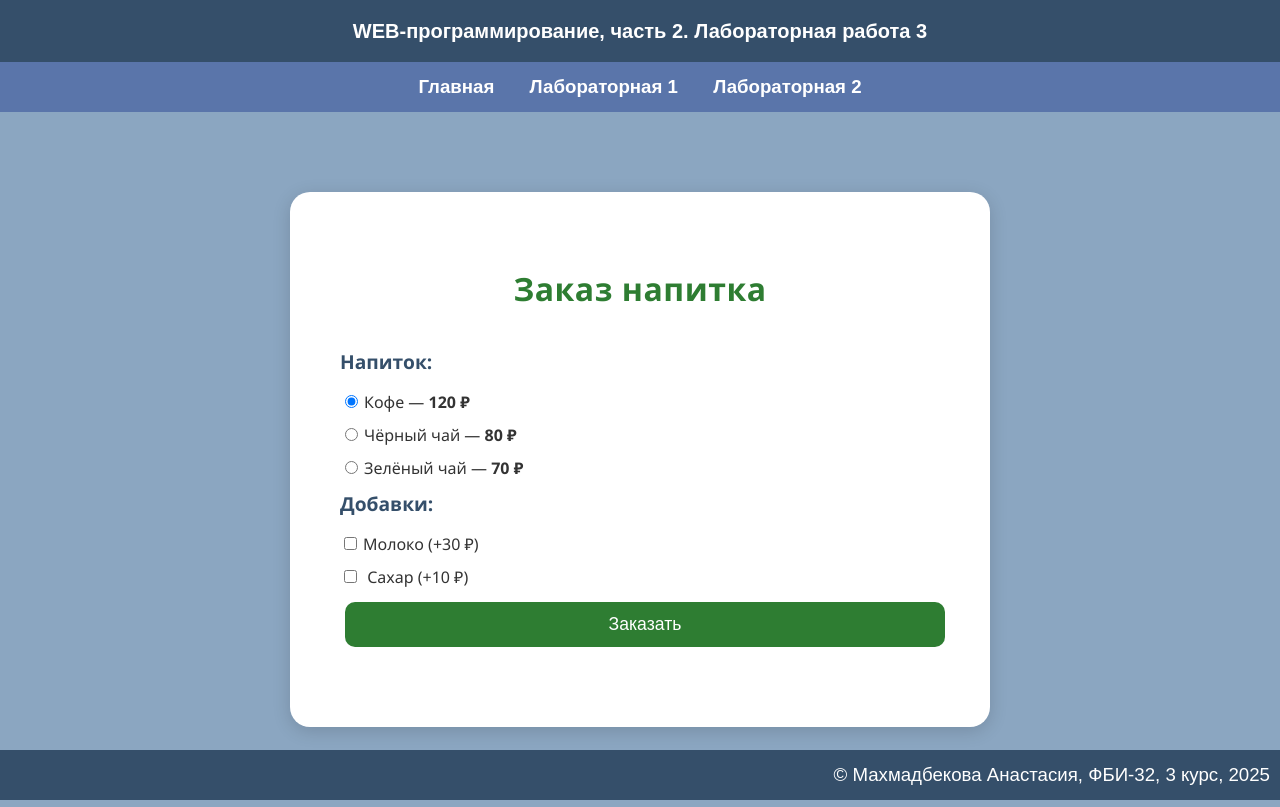
After one commit to Keller-An/web-back-labs, a Flask app: page /lab3/order in a window 1280 px wide. The commit adds this page. Run offline with Flask 3, Linux system fonts and the light colour scheme.

Commit message:
Заказ напитка

```diff
--- a/lab3.py
+++ b/lab3.py
@@ -39,3 +39,35 @@ def form1():
         errors['age'] = 'Заполните поле!'
     sex = request.args.get('sex')
     return render_template('lab3/form1.html', user=user, age=age, sex=sex, errors=errors)
+
+
+@lab3.route('/lab3/order')
+def order():
+    return render_template('lab3/order.html')
+
+
+@lab3.route('/lab3/pay')
+def pay():
+    price = 0
+    drink = request.args.get('drink')
+    #Пусть кофе стоит 120 руб, черный чай - 80 руб, зеленый чай - 70 руб
+    if drink == 'coffee':
+        price = 120
+    elif drink == 'black_tea':
+        price = 80
+    else:
+        price = 70
+
+    #Добавка молока удорожает напиток на 30 руб, а сахар на 10 руб
+    if request.args.get('milk'):
+        price += 30
+    if request.args.get('sugar'):
+        price += 10
+
+    return render_template('lab3/pay.html', price=price)
+
+
+@lab3.route('/lab3/success')
+def success():
+    price = request.args.get('price')
+    return render_template('lab3/success.html', price=price)
--- a/static/main.css
+++ b/static/main.css
@@ -161,3 +161,101 @@ input { padding: 5px; margin-right: 5px; }
     margin-top: 5px;
     font-weight: 500;
 }
+
+.success-container {
+    text-align: center;
+    background: #ffffff;
+    padding: 40px;
+    margin: 60px auto;
+    max-width: 500px;
+    border-radius: 16px;
+    box-shadow: 0 4px 12px rgba(0,0,0,0.1);
+}
+
+.success-container h1 {
+    color: #2e7d32;
+    margin-bottom: 10px;
+}
+
+.success-container p {
+    font-size: 1.2rem;
+    margin: 10px 0;
+}
+
+.btn-back {
+    display: inline-block;
+    margin-top: 20px;
+    padding: 10px 20px;
+    background: #2e7d32;
+    color: white;
+    text-decoration: none;
+    border-radius: 8px;
+    transition: background 0.3s ease;
+}
+
+.btn-back:hover {
+    background: #1b5e20;
+}
+
+.form-section {
+    margin-bottom: 25px;
+}
+
+.form-section h3 {
+    color: #2e7d32;
+    font-size: 1.1rem;
+    margin-bottom: 10px;
+}
+
+label {
+    display: block;
+    margin: 6px 0;
+    font-size: 1rem;
+    color: #333;
+}
+
+input[type="radio"],
+input[type="checkbox"] {
+    margin-right: 6px;
+}
+
+.btn-submit {
+    width: 100%;
+    background: #2e7d32;
+    color: white;
+    border: none;
+    padding: 12px 0;
+    border-radius: 10px;
+    font-size: 1.1rem;
+    cursor: pointer;
+    transition: background 0.3s ease, transform 0.1s ease;
+}
+
+
+.order-container {
+    max-width: 600px;
+    margin: 60px auto;
+    background: #ffffff;
+    padding: 50px;
+    border-radius: 20px;
+    box-shadow: 0 4px 18px rgba(0, 0, 0, 0.15);
+    font-family: "Poppins", "Segoe UI", Arial, sans-serif;
+    color: #222;
+    line-height: 1.7;
+    animation: fadeIn 0.4s ease;
+}
+
+.order-container h1 {
+    text-align: center;
+    font-size: 2rem;
+    margin-bottom: 30px;
+    color: #2e7d32;
+    letter-spacing: 0.5px;
+}
+
+.order-container .form-section div {
+    font-size: 1.2rem;
+    margin-bottom: 10px;
+    font-weight: 600;
+    color: #354f6a;
+}
--- a/templates/lab3/lab3.html
+++ b/templates/lab3/lab3.html
@@ -12,6 +12,7 @@
         <li><a href="/lab3/cookie">Куки</a></li>
         <li><a href="/lab3/del_cookie">Удаление куки</a></li>
         <li><a href="/lab3/form1">Формы</a></li>
+        <li><a href="/lab3/order">Заказ напитка</a></li>
     </ol>
 
 {% endblock %}
--- /dev/null
+++ b/templates/lab3/order.html
@@ -0,0 +1,34 @@
+{% extends "base.html" %}
+
+{# номер лабораторной работы: #}
+{% block lab %}Лабораторная работа 3{% endblock %}
+
+{# основной контент: #}
+{% block main %}
+    <div class="order-container">
+        <h1>Заказ напитка</h1>
+
+        <form action="/lab3/pay">
+            <div class="form-section">
+            <div>Напиток:</div>
+            <label>
+                <input type="radio" value="coffee" name="drink" checked>Кофе — <strong>120 ₽</strong>
+            </label>
+            <label>
+                <input type="radio" value="black tea" name="drink">Чёрный чай  — <strong>80 ₽</strong>
+            </label>
+            <label>
+                <input type="radio" value="green tea" name="drink">Зелёный чай — <strong>70 ₽</strong>
+            </label>
+
+            <div>Добавки:</div>
+            <label><input type="checkbox" name="milk">Молоко (+30 ₽)</label>
+            <label><input type="checkbox" name="sugar"> Сахар (+10 ₽)</label>
+
+            <div class="form-buttons">
+                <button type="submit" class="btn-submit">Заказать</button>
+            </div>
+            </div>
+        </form>
+    </div>
+{% endblock %}
```
Also changed, not shown: templates/lab3/pay.html (added, +38 -0 lines), templates/lab3/success.html (added, +17 -0 lines).
